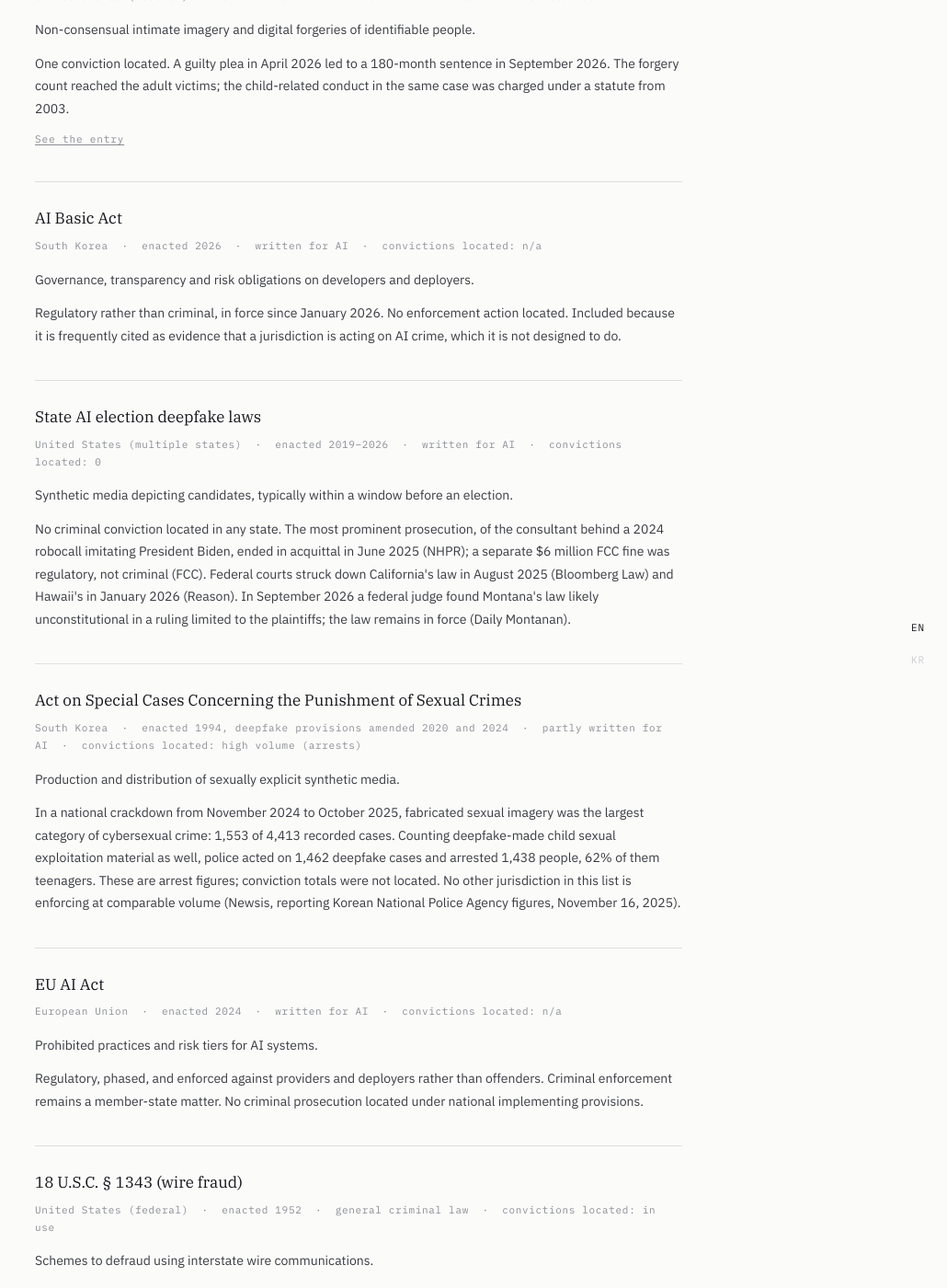
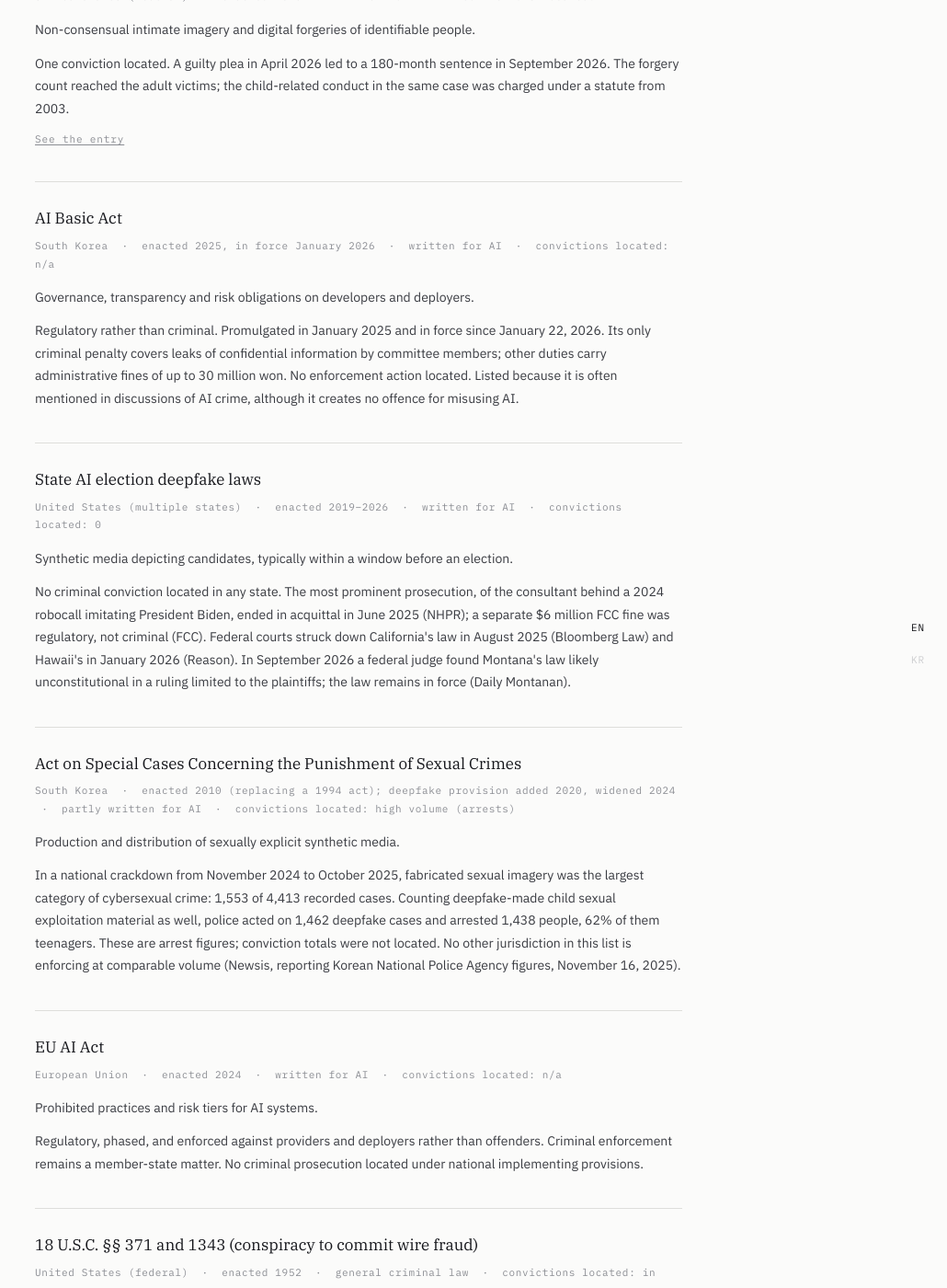
Before and after one commit to maestro-hong/maestro-hong.github.io, a Jekyll site: the page built from statutes.html, in a window 1280 px wide and 1400 px high, scrolled down 649 px. Shown: the whole window at 92% size, without its empty margins (250-1280 px from the left). Built offline with Jekyll 4.4.1, drawn with Linux system fonts in a browser that asks for light colours; some of the changed text lies outside the part shown.

Commit message:
Modify info

```diff
--- a/_data/statutes.yml
+++ b/_data/statutes.yml
@@ -12,14 +12,17 @@
 
 - name: AI Basic Act
   jurisdiction: South Korea
-  enacted: 2026
+  enacted: 2025, in force January 2026
   ai_specific: true
   scope: Governance, transparency and risk obligations on developers and deployers.
   convictions: "n/a"
   detail: >
-    Regulatory rather than criminal, in force since January 2026. No enforcement
-    action located. Included because it is frequently cited as evidence that a
-    jurisdiction is acting on AI crime, which it is not designed to do.
+    Regulatory rather than criminal. Promulgated in January 2025 and in force
+    since January 22, 2026. Its only criminal penalty covers leaks of
+    confidential information by committee members; other duties carry
+    administrative fines of up to 30 million won. No enforcement action located.
+    Listed because it is often mentioned in discussions of AI crime, although
+    it creates no offence for misusing AI.
 
 - name: State AI election deepfake laws
   jurisdiction: United States (multiple states)
@@ -43,7 +46,7 @@
 
 - name: Act on Special Cases Concerning the Punishment of Sexual Crimes
   jurisdiction: South Korea
-  enacted: 1994, deepfake provisions amended 2020 and 2024
+  enacted: 2010 (replacing a 1994 act); deepfake provision added 2020, widened 2024
   ai_specific: partial
   scope: Production and distribution of sexually explicit synthetic media.
   convictions: "high volume (arrests)"
@@ -69,17 +72,19 @@
     offenders. Criminal enforcement remains a member-state matter. No criminal
     prosecution located under national implementing provisions.
 
-- name: 18 U.S.C. § 1343 (wire fraud)
+- name: 18 U.S.C. §§ 371 and 1343 (conspiracy to commit wire fraud)
   jurisdiction: United States (federal)
   enacted: 1952
   ai_specific: false
   scope: Schemes to defraud using interstate wire communications.
   convictions: "in use"
   detail: >
-    Predates the internet. Carried the largest AI-enabled fraud conviction located
-    to date: a guilty plea in March 2026 over hundreds of thousands of AI-generated
-    songs streamed by bot accounts, with $8,091,843.64 forfeited. No AI-specific
-    statute was needed or used.
+    The wire fraud statute dates from 1952. It carried the largest AI-enabled
+    fraud conviction located to date: a guilty plea in March 2026 to conspiracy
+    to commit wire fraud (charged under § 371, maximum five years) over hundreds
+    of thousands of AI-generated songs streamed by bot accounts. The defendant
+    was sentenced in October 2026 to 18 months and forfeited $8,091,843.64.
+    Prosecutors used no AI-specific law.
   entry: /entry/ai-song-crackdown/
 
 - name: 18 U.S.C. § 1466A
```
Also changed, not shown: _entries/ai-song-crackdown.md (+7 -2 lines).
